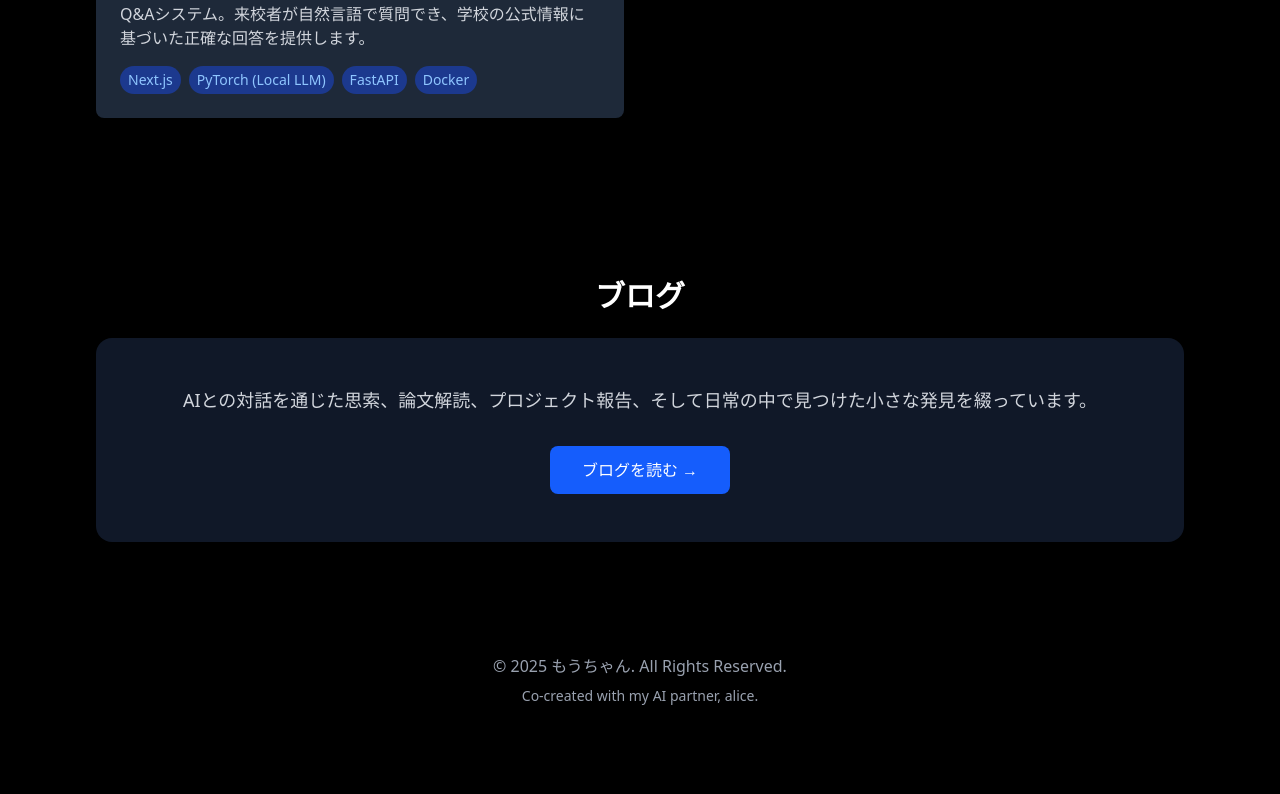
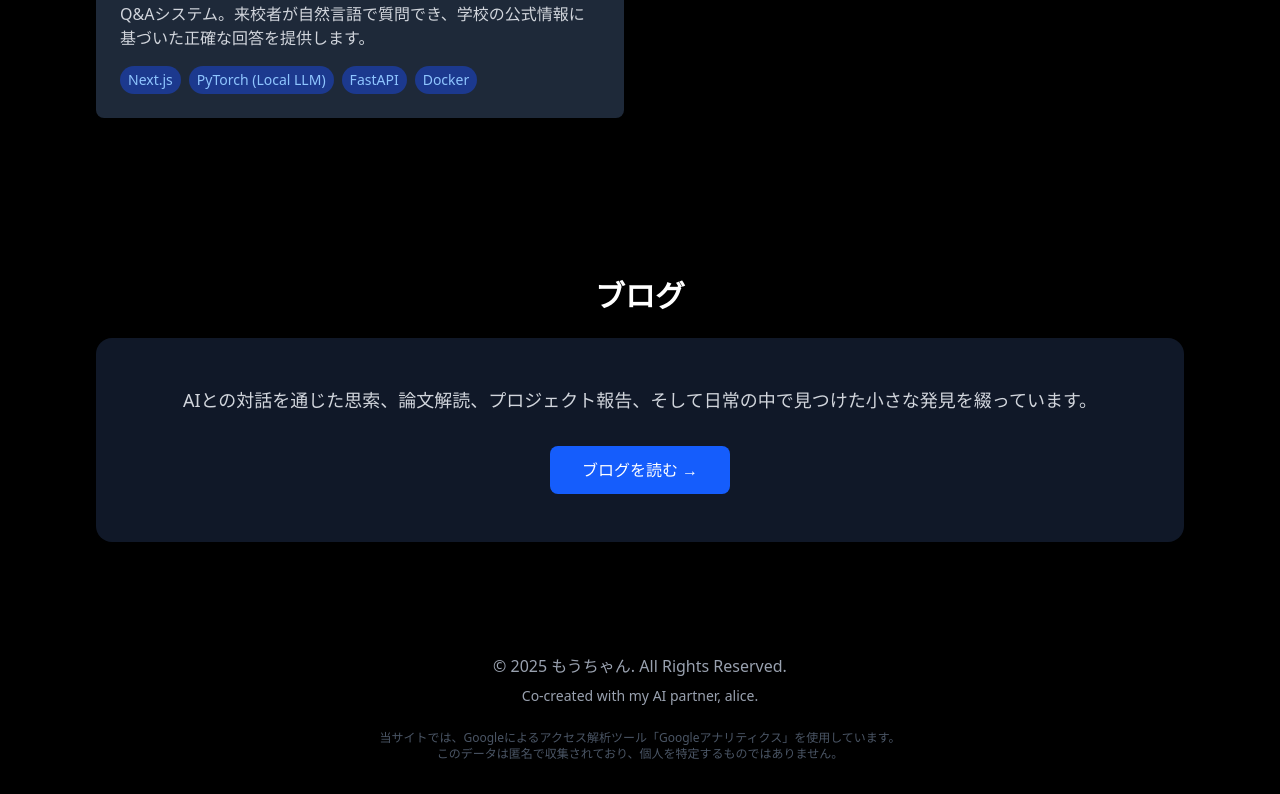
Before and after one commit to nemuilemon/denno-meishi, a Next.js app: page / in a window 1280 px wide. Shown: the part 2594-3388 px from the top of the page. Before the commit the page ends 3332 px from the top, so only its background shows below. Built offline with nearby package versions, Linux system fonts and the light colour scheme.

Commit message:
feat: add Footer component

```diff
--- a/src/app/components/Footer.tsx
+++ b/src/app/components/Footer.tsx
@@ -5,6 +5,10 @@ export default function Footer() {
       <p className="mt-2 text-sm">
         Co-created with my AI partner, alice.
       </p>
+      <div className="mt-6 text-xs text-gray-600 max-w-3xl mx-auto px-4">
+        <p>当サイトでは、Googleによるアクセス解析ツール「Googleアナリティクス」を使用しています。</p>
+        <p>このデータは匿名で収集されており、個人を特定するものではありません。</p>
+      </div>
     </footer>
   );
 }
```
